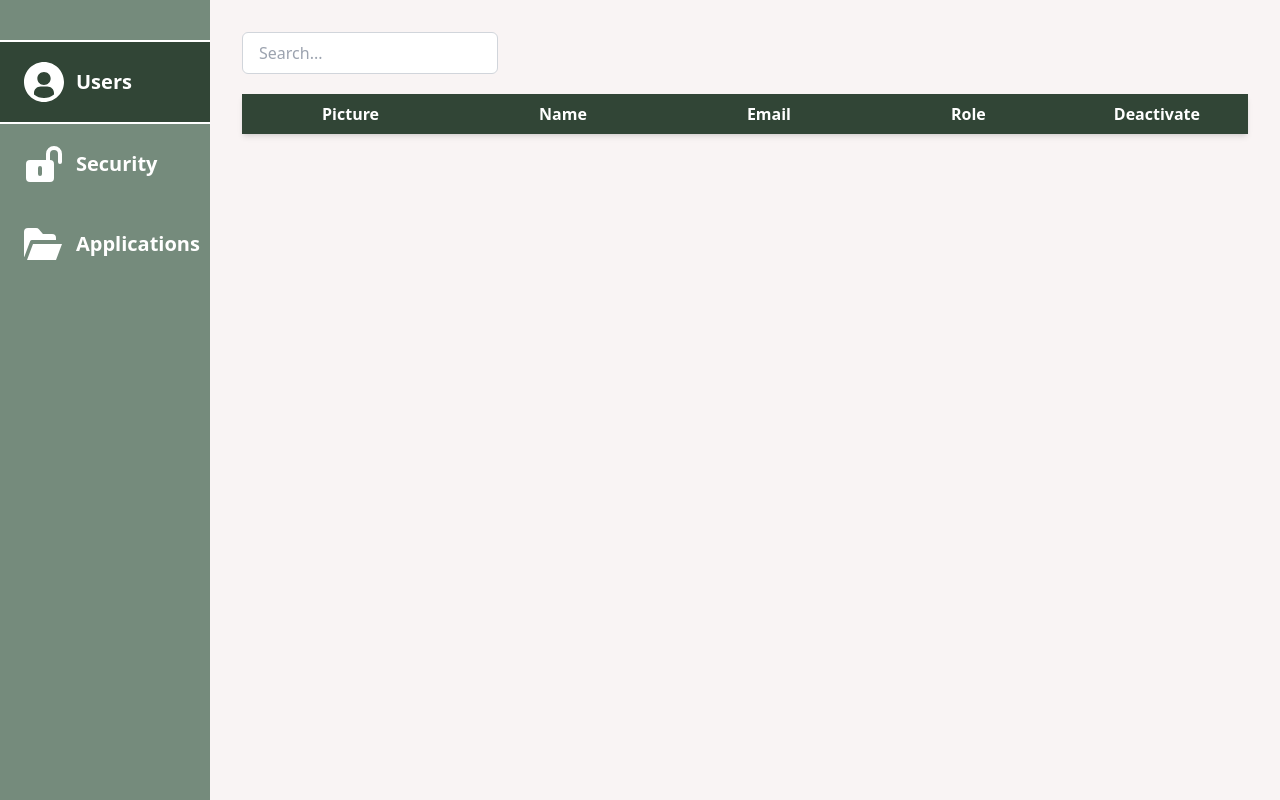
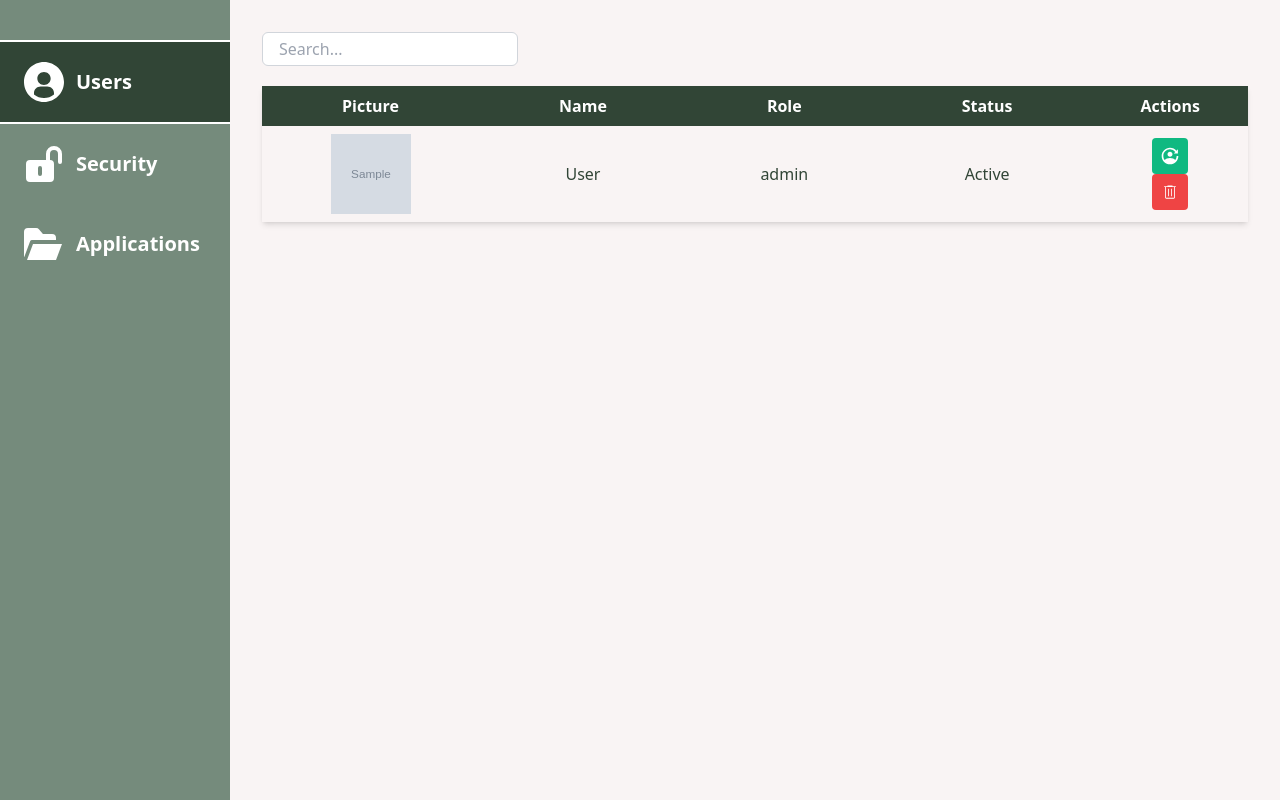
Before and after one commit to seanrnp0530/ASAN, a PHP site: page /user-mgmt/user-mgmt.php in a window 1280 px wide. Shown: the part 124-924 px from the top of the page. Run offline with PHP 8.4, Linux system fonts and the light colour scheme; tables that the repository leaves empty or names only in its code hold one stand-in row (values such as "Sample post"); grey boxes marked "Sample" are stand-in pictures; lists and menus that the app fills with data are empty; style sheets or scripts are compiled from the project's sources.

Commit message:
reactivation function

```diff
--- a/user-mgmt/delete.php
+++ b/user-mgmt/deactivate.php
@@ -36,4 +36,3 @@ if (isset($_POST['id'])) {
 
 // Close the database connection
 $mysqli->close();
-?>
--- a/user-mgmt/fetch_data.php
+++ b/user-mgmt/fetch_data.php
@@ -1,4 +1,6 @@
 <?php
+// Database connection and other configurations
+
 // Database connection and other configurations
 
 error_reporting(E_ALL);
@@ -6,7 +8,7 @@ ini_set('display_errors', 1);
 
 // Database credentials
 $host = 'localhost';
-$db = 'asan wms';
+$db = 'asan wms'; // Fixed database name syntax
 $user = 'root';
 $pass = '';
 
@@ -28,24 +30,35 @@ $current_page = isset($_GET['page']) ? (int)$_GET['page'] : 1;
 $offset = ($current_page - 1) * $rows_per_page;
 
 // Prepare and execute query to fetch limited rows for the current page
-$stmt = $conn->prepare("SELECT * FROM users WHERE is_deleted = 0 LIMIT ? OFFSET ?");
+$stmt = $conn->prepare("SELECT * FROM users LIMIT ? OFFSET ?");
 $stmt->bind_param('ii', $rows_per_page, $offset);
 $stmt->execute();
 $result = $stmt->get_result();
 
 // Fetch data
 while ($row = $result->fetch_assoc()) {
+    // Determine user status
+    $user_status = $row['is_deleted'] == 1 ? 'Deactivated' : 'Active';
+
     echo "<tr class='text-center'>";
     echo "<td class='px-12 py-2 flex justify-center items-center'><img src='" . htmlspecialchars($row['profile_image']) . "' class='w-20 h-20'></td>";
     echo "<td class='px-12 py-2'>" . htmlspecialchars($row['fullname']) . "</td>";
-    echo "<td class='px-12 py-2'>" . htmlspecialchars($row['email']) . "</td>";
     echo "<td class='px-12 py-2'>" . htmlspecialchars($row['user_type']) . "</td>";
+    echo "<td class='px-12 py-2'>" . htmlspecialchars($user_status) . "</td>"; // Display user status instead of email
     echo "<td class='px-12 py-2'>
-            <form method='post' action='delete.php' style='display:inline-block;' onsubmit='return confirm(\"Are you sure you want to deactivate this user?\");'>
+            <form method='post' action='reactivate.php' style='display:inline-block;' onsubmit='return confirm(\"Are you sure you want to reactivate this user?\");'>
+                <input type='hidden' name='id' value='" . htmlspecialchars($row['id']) . "'>
+                <button type='submit' class='bg-green-500 hover:bg-green-900 text-white font-bold py-2 px-2 rounded'>
+                    <svg xmlns='http://www.w3.org/2000/svg' width='20' height='20' viewBox='0 0 24 24'>
+                    <path fill='white' d='M21.5 9h-5l1.86-1.86A7.99 7.99 0 0 0 12 4c-4.42 0-8 3.58-8 8c0 1.83.61 3.5 1.64 4.85c1.22-1.4 3.51-2.35 6.36-2.35s5.15.95 6.36 2.35A7.95 7.95 0 0 0 20 12h2c0 5.5-4.5 10-10 10S2 17.5 2 12S6.5 2 12 2c3.14 0 5.95 1.45 7.78 3.72L21.5 4zM12 7c1.66 0 3 1.34 3 3s-1.34 3-3 3s-3-1.34-3-3s1.34-3 3-3'/>
+                    </svg>
+                </button>
+            </form>
+            <form method='post' action='deactivate.php' style='display:inline-block;' onsubmit='return confirm(\"Are you sure you want to deactivate this user?\");'>
                 <input type='hidden' name='id' value='" . htmlspecialchars($row['id']) . "'>
                 <button type='submit' class='bg-red-500 hover:bg-red-900 text-white font-bold py-2 px-2 rounded'>
-                    <svg xmlns='http://www.w3.org/2000/svg' width='80' height='20' viewBox='0 0 24 24'>
-                        <path fill='white' d='M7.616 20q-.672 0-1.144-.472T6 18.385V6H5V5h4v-.77h6V5h4v1h-1v12.385q0 .69-.462 1.153T16.384 20zM17 6H7v12.385q0 .269.173.442t.443.173h8.769q.23 0 .423-.192t.192-.424zM9.808 17h1V8h-1zm3.384 0h1V8h-1zM7 6v13z'/>
+                    <svg xmlns='http://www.w3.org/2000/svg' width='20' height='20' viewBox='0 0 24 24'>
+                    <path fill='white' d='M7.616 20q-.672 0-1.144-.472T6 18.385V6H5V5h4v-.77h6V5h4v1h-1v12.385q0 .69-.462 1.153T16.384 20zM17 6H7v12.385q0 .269.173.442t.443.173h8.769q.23 0 .423-.192t.192-.424zM9.808 17h1V8h-1zm3.384 0h1V8h-1zM7 6v13z'/>
                     </svg>
                 </button>
             </form>
--- a/user-mgmt/user-mgmt.php
+++ b/user-mgmt/user-mgmt.php
@@ -66,7 +66,7 @@
 
       <div class="flex flex-col flex-1 bg-eggshell p-8">
 
-        <input type="text" id="search-bar" class="px-4 py-2 w-64 rounded-md border border-gray-300" placeholder="Search..." oninput="filterTable()">
+        <input type="text" id="search-bar" class="px-4 py-1 w-64 rounded-md border border-gray-300" placeholder="Search..." oninput="filterTable()">
 
         <div class="flex flex-row mt-5 justify-center items-center mx-auto shadow-md text-green-dark">
           <table>
@@ -74,9 +74,9 @@
               <tr>
                 <th class="px-20 py-2 bg-green-dark text-white">Picture</th>
                 <th class="px-20 py-2 bg-green-dark text-white">Name</th>
-                <th class="px-20 py-2 bg-green-dark text-white">Email</th>
                 <th class="px-20 py-2 bg-green-dark text-white">Role</th>
-                <th class="px-12 py-2 bg-green-dark text-white">Deactivate</th>
+                <th class="px-20 py-2 bg-green-dark text-white">Status</th>
+                <th class="px-12 py-2 bg-green-dark text-white">Actions</th>
               </tr>
             </thead>
             <tbody id="table-body">
@@ -104,21 +104,25 @@
 
 <script>
       function filterTable() {
-        // Declare variables
-        var input, filter, table, tr, tdName, tdRole, i, txtValueName, txtValueRole;
+    var input, filter, table, tr, tdName, tdRole, tdStatus, i, txtValueName, txtValueRole, txtValueStatus;
     input = document.getElementById("search-bar");
     filter = input.value.toUpperCase();
     table = document.getElementById("table-body");
     tr = table.getElementsByTagName("tr");
 
-        // Loop through all table rows, and hide those that don't match the search query
     for (i = 0; i < tr.length; i++) {
-          tdName = tr[i].getElementsByTagName("td")[1]; // Index 1 represents the column with the name
-          tdRole = tr[i].getElementsByTagName("td")[3]; // Index 3 represents the column with the role
-          if (tdName && tdRole) {
+      tdName = tr[i].getElementsByTagName("td")[1];
+      tdRole = tr[i].getElementsByTagName("td")[2];
+      tdStatus = tr[i].getElementsByTagName("td")[3];
+      if (tdName && tdRole && tdStatus) {
         txtValueName = tdName.textContent || tdName.innerText;
         txtValueRole = tdRole.textContent || tdRole.innerText;
-            if (txtValueName.toUpperCase().indexOf(filter) > -1 || txtValueRole.toUpperCase().indexOf(filter) > -1) {
+        txtValueStatus = tdStatus.textContent || tdStatus.innerText;
+        if (
+          txtValueName.toUpperCase().indexOf(filter) > -1 ||
+          txtValueRole.toUpperCase().indexOf(filter) > -1 ||
+          txtValueStatus.toUpperCase().indexOf(filter) > -1
+        ) {
           tr[i].style.display = "";
         } else {
           tr[i].style.display = "none";
```
Also changed, not shown: user-mgmt/reactivate.php (added, +38 -0 lines). Lines whose indentation alone changed are shown as unchanged.
